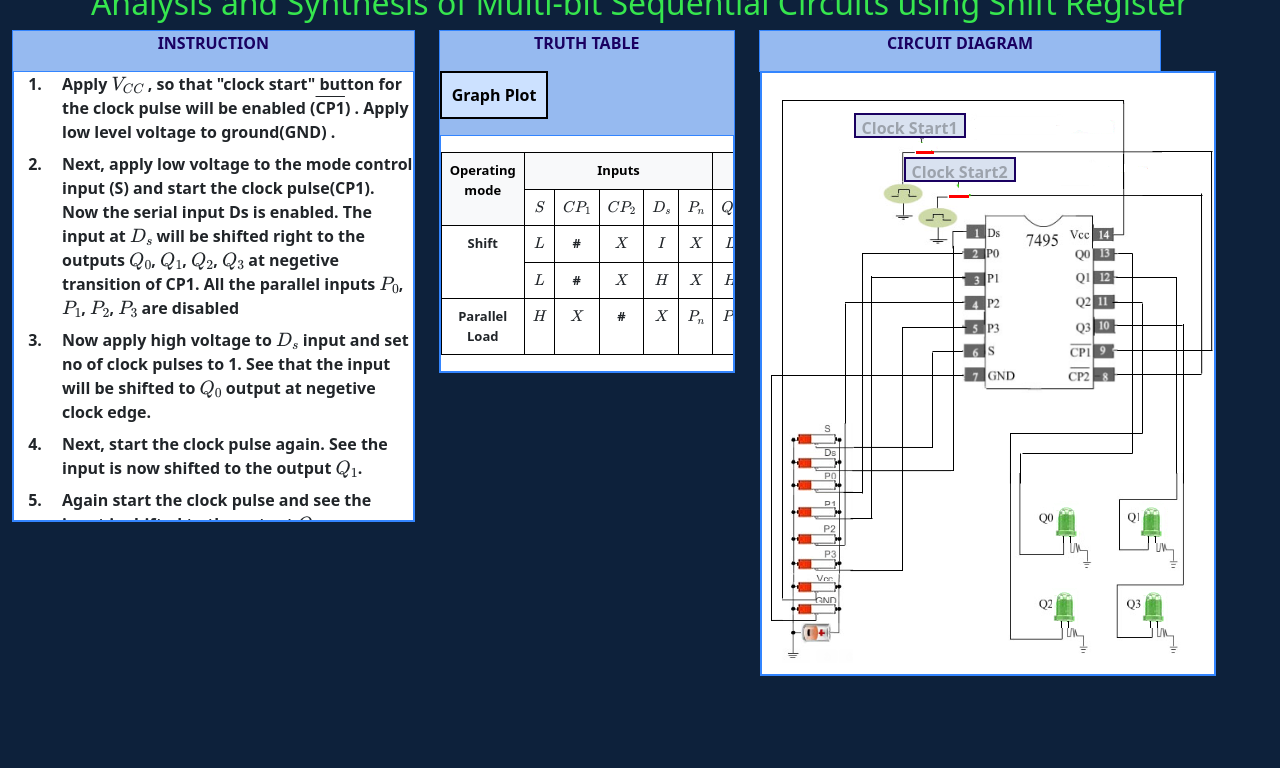
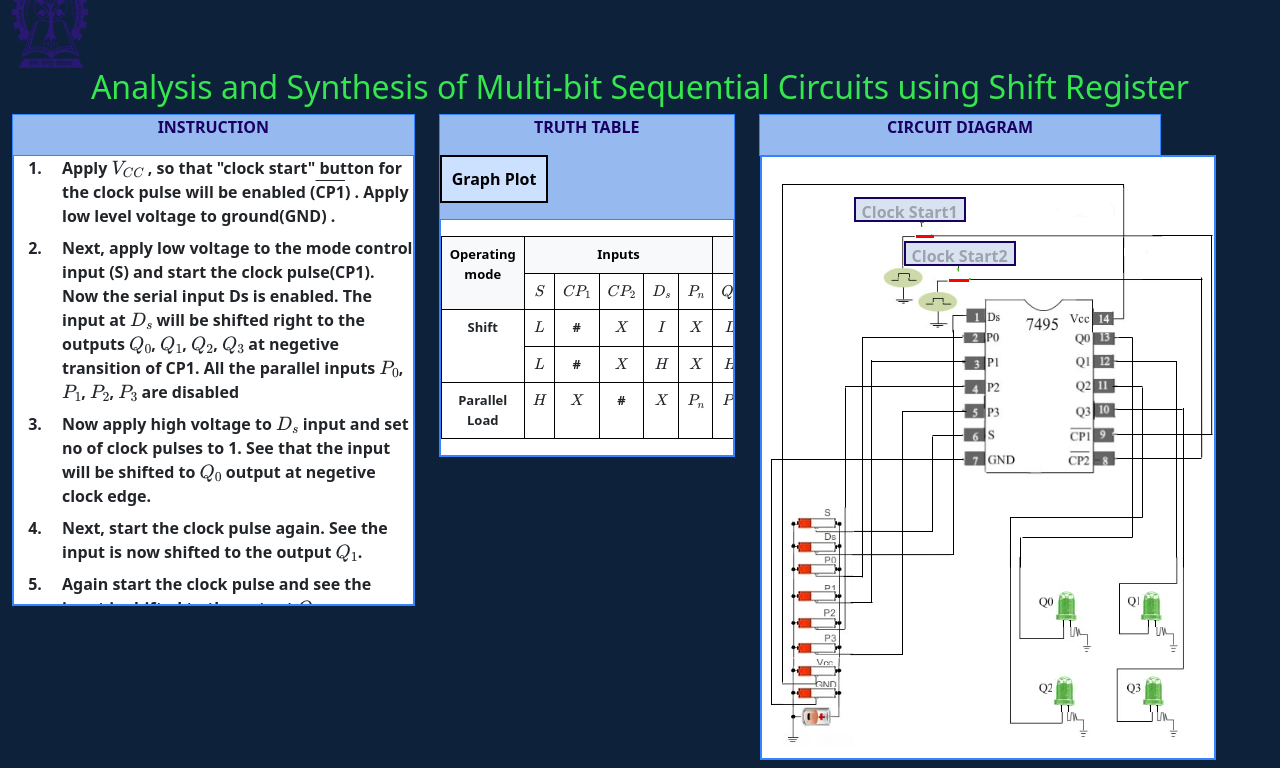
Before and after one commit to virtual-labs/exp-multi-bit-sequential-circuits-iitkgp, a plain HTML site: page experiment/simulation/exp9a/exp9a.html in a window 1280 px wide. Shown: the part 32-800 px from the top of the page. Drawn offline with nearby package versions, Linux system fonts and the light colour scheme; some packages are replaced by stand-ins of ours.

Commit message:
Update exp9a.html

```diff
--- a/experiment/simulation/exp9a/exp9a.html
+++ b/experiment/simulation/exp9a/exp9a.html
@@ -186,7 +186,7 @@
       <div class="container-fluid">
 
         <div class="row"> <!-- row 1-->
-            <img src="../../images/logo.jpg"  class="img-fluid"/>
+             <img src="../../images/iitkgp.png" style="width:100px;height:100px;" class="responsive"/>
         </div> <!-- row 1-->
 
 
```
